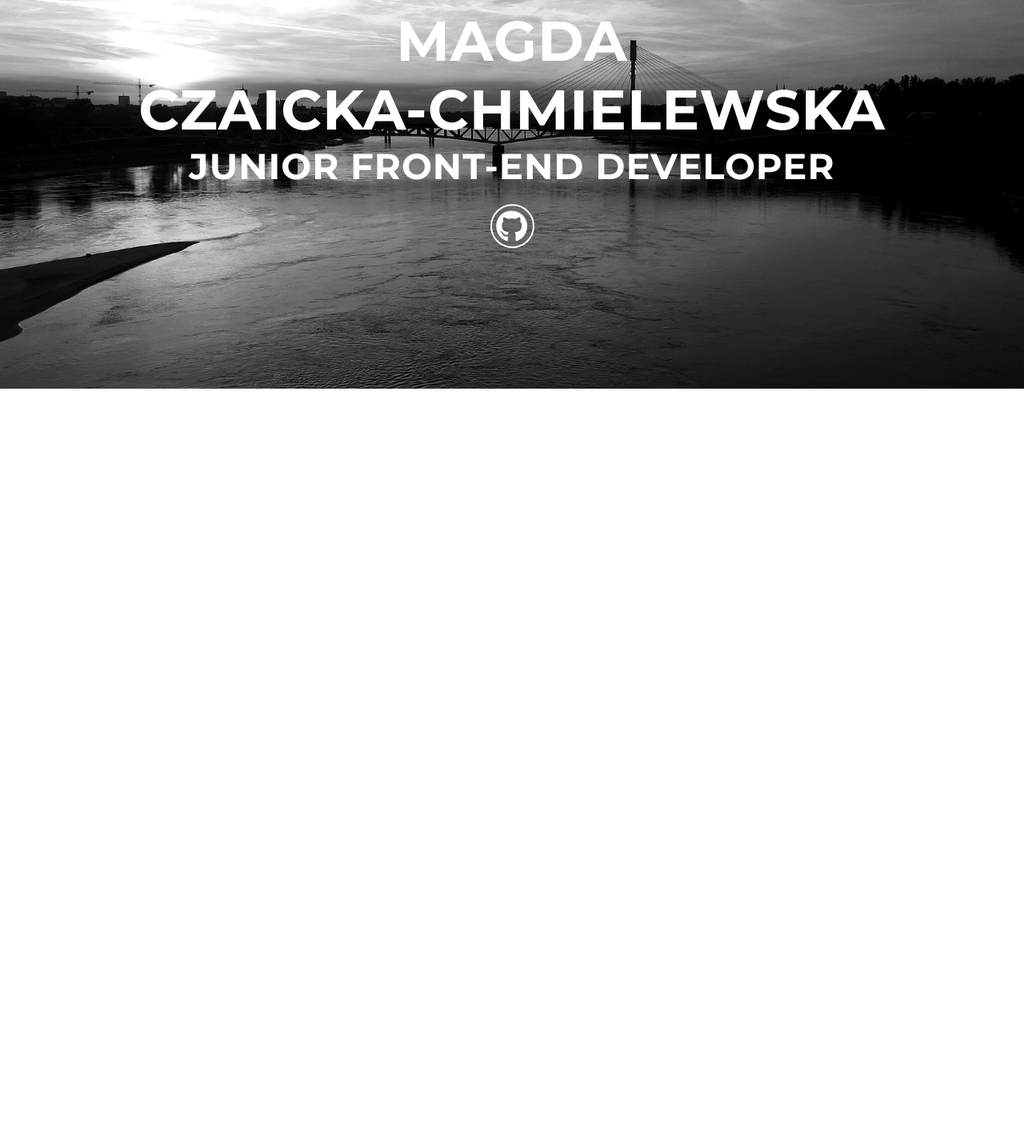
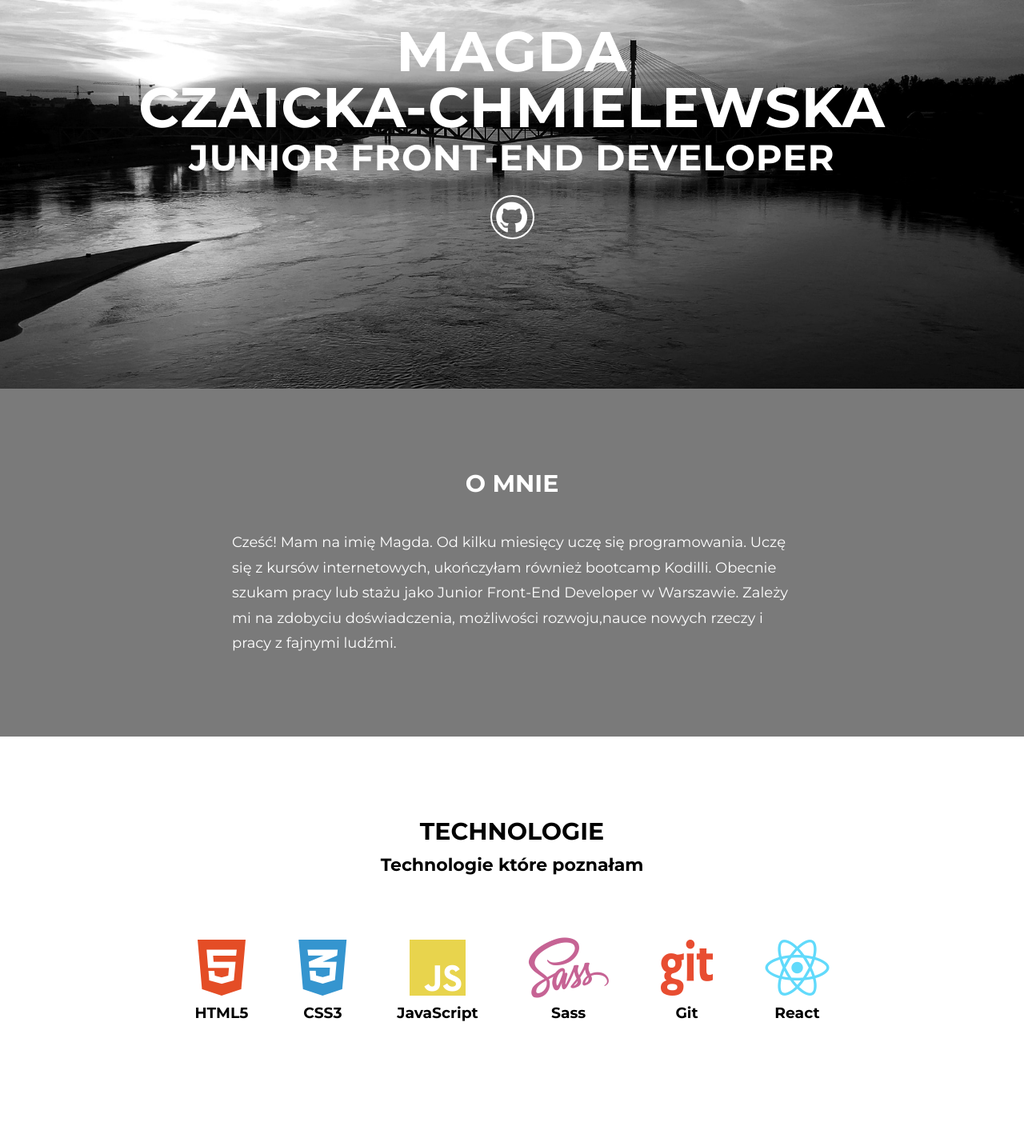
Before and after one commit to magdacz/portfolio2, a website: page index.html in a window 1280 px wide. Shown: the part 314-1732 px from the top of the page at 80% size. Before the commit the page ends 800 px from the top, so only its background shows below. Drawn offline with Linux system fonts and the light colour scheme.

Commit message:
Add section technologies and styles for technologies

```diff
--- a/index.html
+++ b/index.html
@@ -27,5 +27,45 @@
 				</div>
 			</div>
 		</header>
+		<!--ABOUT ME-->
+		<section class="about-me">
+			<h1 class="about-me__title-h1">O mnie</h1>
+			<div class="about-me__container container">
+				<div class="about-me__box-text">
+					<p class="about-me__text">Cześć! Mam na imię Magda. Od kilku miesięcy uczę się programowania. Uczę się z kursów internetowych, ukończyłam również bootcamp Kodilli. Obecnie szukam pracy lub stażu jako Junior Front-End Developer w Warszawie. Zależy mi na zdobyciu doświadczenia, możliwości rozwoju,nauce nowych rzeczy i pracy z fajnymi ludźmi.</p>
+				</div>
+			</div>
+		</section>
+		<!--TECHNOLOGIES-->
+		<section class='technologies'>
+			<h1 class="technologies__title-h1">Technologie</h1>
+			<h2 class="technologies__title-h2">Technologie które poznałam</h2>
+			<div class="technologies__container container">
+				 <div class="technologies__box-icon">
+                    <i class="fab fa-html5 technologies__icon technologies__icon--html5"></i>
+                    <h3 technologies__title-icon>HTML5</h3>
+                </div>
+                <div class="technologies__box-icon">
+                    <i class="fab fa-css3-alt technologies__icon technologies__icon--css3"></i>
+                    <h3 technologies__title-icon>CSS3</h3>
+                </div>
+                <div class="technologies__box-icon">
+                    <i class="fab fa-js technologies__icon technologies__icon--js"></i>
+                    <h3 technologies__title-h3>JavaScript</h3>
+                </div>
+                <div class="technologies__box-icon">
+                    <i class="fab fa-sass technologies__icon technologies__icon--sass"></i>
+                    <h3 technologies__title-icon>Sass</h3>
+                </div>
+                <div class="technologies__box-icon">
+                    <i class="fab fa-git technologies__icon technologies__icon--git"></i>
+                    <h3 technologies__title-icon>Git</h3>
+                </div>
+				<div class="technologies__box-icon">
+                    <i class="fab fa-react technologies__icon technologies__icon--react"></i>
+                    <h3 technologies__title-icon>React</h3>
+                </div>
+			</div>
+		</section>
 	</body>
 </html>
--- a/sass/style.scss
+++ b/sass/style.scss
@@ -2,12 +2,22 @@
 
 $color-primary: #fff;
 $color-second: #cf1c24;
+
+$padding: 100px 0;
 
 @mixin flex-center {
     display: flex;
     justify-content: center;
     align-items: center;
 }
+
+@mixin title1 {
+	text-align: center;
+	font-size: 30px;
+    text-transform: uppercase;
+}
+
+
 
 * {
 	margin: 0;
@@ -20,6 +30,12 @@ body {
 	font-family: 'Montserrat', sans-serif;
 }
 
+.container {
+    width: 70%;
+    margin: auto;
+}
+
+//HEADER
 .header {
 	height: 100vh;
 	background: #ccc;
@@ -32,6 +48,7 @@ body {
 
 	&__menu {
 		background: rgba(0, 0, 0, 0.6);
+		padding: 10px 0;
 	}
 
 	&__list {
@@ -85,6 +102,7 @@ body {
 
 	&__title-h1 {
 		font-size: 70px;
+		line-height: 1;
 	}
 
 	&__title-h2 {
@@ -116,3 +134,88 @@ body {
 		}
 	}
 }
+
+//ABOUT ME
+.about-me {
+	background: #7A7A7A;
+	color: $color-primary;
+	padding: $padding;
+
+	&__title-h1 {
+		@include title1;
+		padding-bottom: 40px;
+	}
+
+	&__container {
+	}
+
+	&__box-text {
+		max-width: 700px;
+		line-height: 1.75;
+		margin: auto;
+
+	}
+
+	&__text {
+		font-size: 18px;
+	}
+}
+
+//TECHNOLOGIES
+.technologies {
+	padding: $padding;
+
+	&__title-h1 {
+		@include title1;
+	}
+
+	&__title-h2 {
+		font-size: 22px;
+		text-align: center;
+		padding-top: 10px;
+		padding-bottom: 30px;
+	}
+
+	&__container {
+		display: flex;
+		flex-wrap: wrap;
+		justify-content: space-around;
+		padding: 20px;
+	}
+
+	&__box-icon {
+		text-align: center;
+		padding: 20px 30px;
+	}
+
+	&__icon {
+		font-size: 80px;
+		padding: 5px 0;
+
+		&--html5 {
+			color: #E44D26;
+		}
+
+		&--css3 {
+			color: #3595CF;
+		}
+
+		&--js {
+			color: #E8D44D;
+		}
+
+		&--sass {
+			color: #C66394;
+		}
+
+		&--git {
+			color: #E84D31;
+		}
+
+		&--react {
+			color: #61DAFB;
+		}
+	}
+
+	&__title-icon {}
+}
```
Also changed, not shown: css/style.css, 1 other file.
